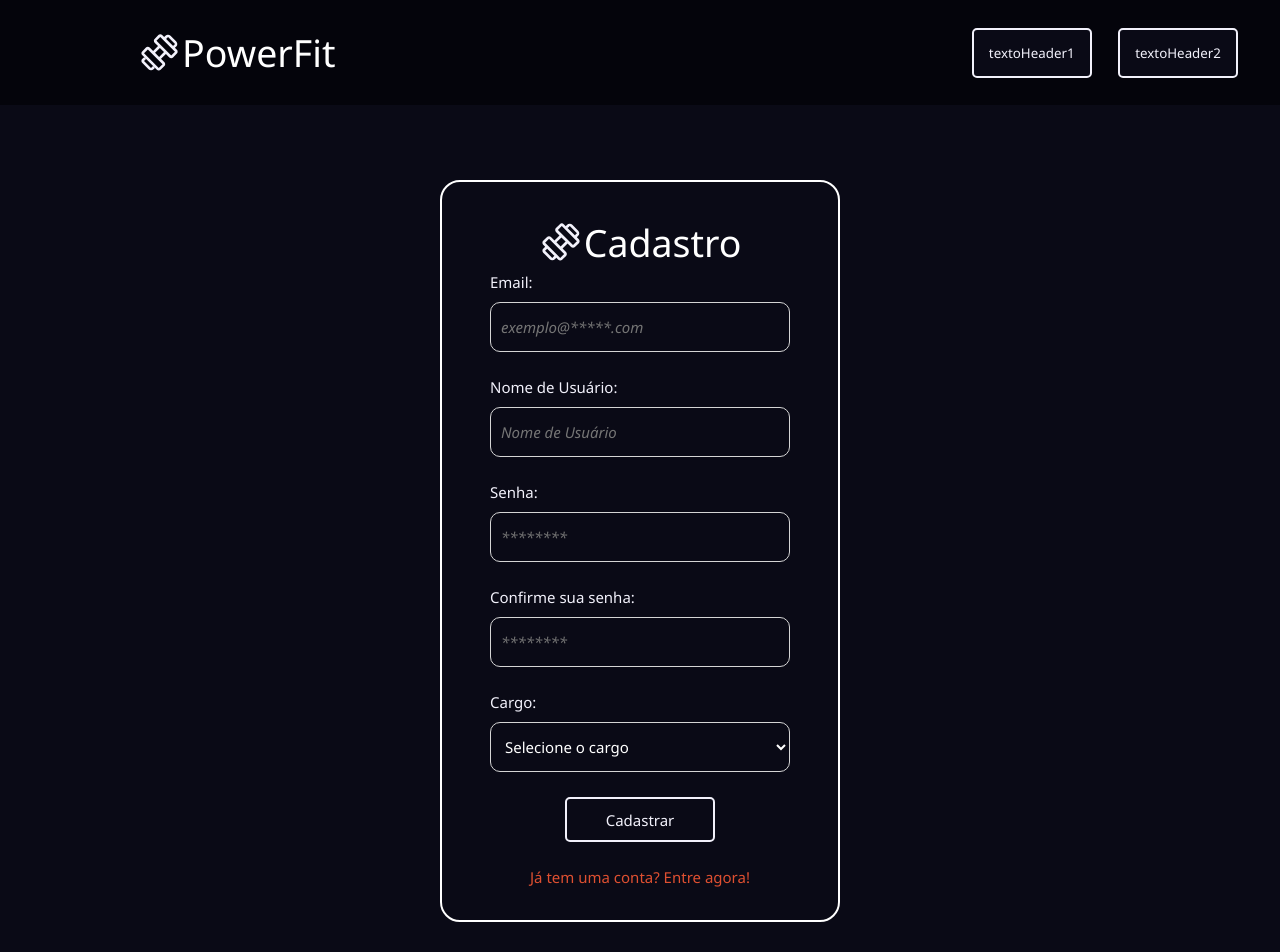
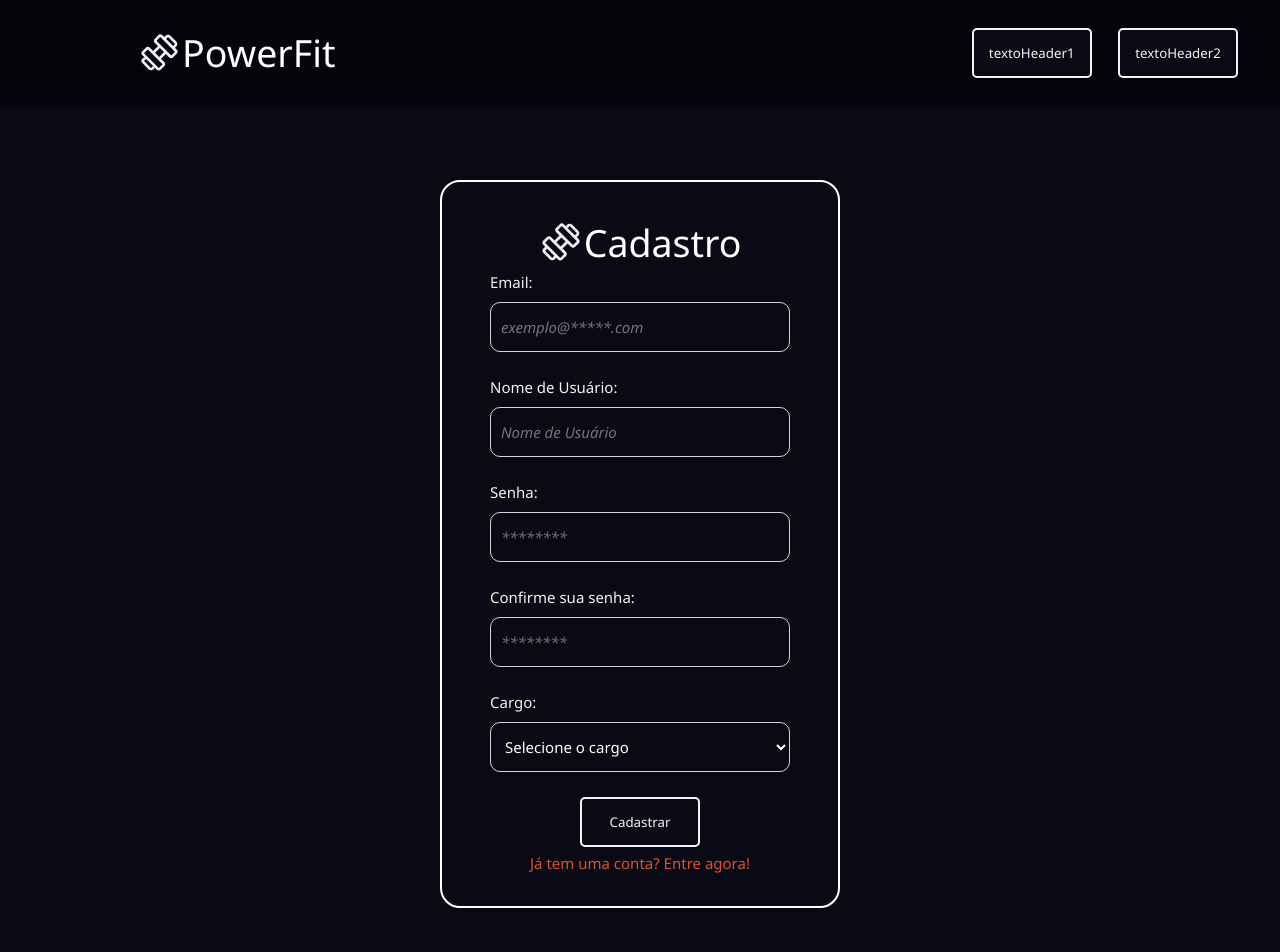
Before and after one commit to SamuelFVG/powerfit-trainee-cpe, a React (Vite) app in the folder powerfit/: page /cadastro in a window 1280 px wide. Shown: the top 952 px of the page. Built offline with nearby package versions, Linux system fonts and the light colour scheme.

Commit message:
Mudança nos botões das páginas de login, editar e cadastro

```diff
--- a/powerfit/src/pages/Cadastro/Cadastro.jsx
+++ b/powerfit/src/pages/Cadastro/Cadastro.jsx
@@ -1,14 +1,18 @@
 import { Link, useNavigate } from "react-router-dom";
 import React from "react";
-import { DropDownGenerico, LogoGenerica } from "../../components";
+import {
+  DropDownGenerico,
+  LogoGenerica,
+  BotaoGenerico,
+} from "../../components";
 import {
   SingUpContainer,
   InputForm,
   CadastroContainer,
-  SubmitButton,
+  DivSubmitButton,
   PalavraLink,
   Menu,
-  Texto
+  Texto,
 } from "./Styles";
 
 export default function CadastroPage() {
@@ -51,7 +55,7 @@ export default function CadastroPage() {
       <CadastroContainer>
         <LogoGenerica texto={"Cadastro"} backgroundColor={"#0A0A16"} />
         <form onSubmit={efetuarCadastro}>
-        <Texto>Email:</Texto>
+          <Texto>Email:</Texto>
           <InputForm
             placeholder="exemplo@*****.com"
             type="email"
@@ -91,7 +95,9 @@ export default function CadastroPage() {
           <Menu>
             <DropDownGenerico default="Selecione o cargo" options={cargo} />
           </Menu>
-          <SubmitButton type="submit">Cadastrar</SubmitButton>
+          <DivSubmitButton>
+            <BotaoGenerico texto="Cadastrar" />
+          </DivSubmitButton>
         </form>
         <Link to={"/login"}>
           <PalavraLink>Já tem uma conta? Entre agora!</PalavraLink>
--- a/powerfit/src/pages/Cadastro/Styles.js
+++ b/powerfit/src/pages/Cadastro/Styles.js
@@ -1,5 +1,5 @@
-import styled from "styled-components"
-
+import styled from "styled-components";
+import { BotaoGenerico } from "../../components";
 
 export const Texto = styled.div`
   font-size: 15px;
@@ -13,12 +13,11 @@ export const Texto = styled.div`
     margin-left: 20px;
     font-size: 11px;
   }
-
-`
+`;
 
 export const InputForm = styled.input`
-    background: #0A0A16;
-        border: 1px solid #D5D5D5;
+  background: #0a0a16;
+  border: 1px solid #d5d5d5;
   border-radius: 3px;
   height: 50px;
   width: 300px;
@@ -27,11 +26,11 @@ export const InputForm = styled.input`
   margin-top: 10px;
   color: white;
   padding: 0 10px;
-        font-family: 'Noto sans', sans-serif;
+  font-family: "Noto sans", sans-serif;
   font-size: 15px;
   display: flex;
   align-items: center;
-        &::placeholder{
+  &::placeholder {
     font-style: italic;
   }
   @media (max-width: 500px) {
@@ -42,7 +41,7 @@ export const InputForm = styled.input`
     width: 80%;
     margin-left: 10%;
   }
-`
+`;
 
 export const CadastroContainer = styled.div`
   padding-top: 30px;
@@ -53,15 +52,13 @@ padding-top: 30px;
   flex-direction: column;
   justify-content: space-between;
   align-items: center;
-  background-color: #0A0A16;
+  background-color: #0a0a16;
   border-radius: 20px;
 
   @media (max-width: 700px) {
     width: 65%;
   }
-`
-
-
+`;
 
 export const SingUpContainer = styled.section`
   height: 100%;
@@ -69,48 +66,55 @@ export const SingUpContainer = styled.section`
   flex-direction: column;
   justify-content: center;
   align-items: center;
-  background-color: #0A0A16;
-`
+  background-color: #0a0a16;
+`;
 
-
-
-export const SubmitButton = styled.button`
-    background: #0A0A16;
-        border: 2px solid #f2f1fb;
-        border-radius: 5px;
-        height: 45px;
-    color: #f2f1fb;
-        margin-left: 25%;
-        margin-bottom: 25px;
-        margin-top: 10px;
-    width: 50%;
-        padding: 0 10px;
-        font-family: 'Noto sans', sans-serif;
-        font-size: 15px;
-        display: flex;
-        align-items: center;
-        justify-content: center;
-        &::placeholder{
-            font-style: italic;
-        }
-        :hover {
-    border-color: #df5031;
-    color: #df5031;
-  }
+// export const SubmitButton = styled.button`
+//     background: #0A0A16;
+//         border: 2px solid #f2f1fb;
+//         border-radius: 5px;
+//         height: 45px;
+//     color: #f2f1fb;
+//         margin-left: 25%;
+//         margin-bottom: 25px;
+//         margin-top: 10px;
+//     width: 50%;
+//         padding: 0 10px;
+//         font-family: 'Noto sans', sans-serif;
+//         font-size: 15px;
+//         display: flex;
+//         align-items: center;
+//         justify-content: center;
+//         &::placeholder{
+//             font-style: italic;
+//         }
+//         :hover {
+//     border-color: #df5031;
+//     color: #df5031;
+//   }
 /* @media (max-width: 500px) {
     margin-left: 25%;
   } */
-`
+//`
+
+export const DivSubmitButton = styled.div`
+  width: 100%;
+  display: flex;
+  justify-content: center;
+  align-items: center;
+  margin-bottom: 2%;
+`;
+
 export const PalavraLink = styled.div`
   margin-bottom: 15%;
-    color: #DF5031;
+  color: #df5031;
 
   @media (max-width: 300px) {
     width: 100%;
     font-size: 11px;
   }
-`
+`;
 export const Menu = styled.div`
   margin-top: 10px;
   margin-bottom: 25px;
-`
+`;
--- a/powerfit/src/pages/Editar/Editar.jsx
+++ b/powerfit/src/pages/Editar/Editar.jsx
@@ -1,13 +1,16 @@
 import { useNavigate } from "react-router-dom";
 import React from "react";
-import { DropDownGenerico,LogoGenerica } from "../../components";
+import {
+  DropDownGenerico,
+  LogoGenerica,
+  BotaoGenerico,
+} from "../../components";
 import {
   LogoEditar,
   EditContainer,
   EditorContainer,
   DivLabel,
   Entrada,
-  BotãoSalvar,
   DivField,
 } from "./Styles";
 
@@ -47,15 +50,12 @@ export default function Editar() {
 
   return (
     <EditContainer>
-
       <form onSubmit={salvar}>
-
         <EditorContainer>
-
           <LogoGenerica texto={"Editar"} backgroundColor={"#0A0A16"} />
 
           <DivField>
-          <DivLabel>Nome</DivLabel>
+            <DivLabel>Nome:</DivLabel>
             <Entrada
               placeholder="Nome"
               type="text"
@@ -67,15 +67,16 @@ export default function Editar() {
           </DivField>
 
           <DivField>
-          <DivLabel>Cargo</DivLabel>
+            <DivLabel>Cargo:</DivLabel>
             <DropDownGenerico
               required
               default="Selecione o cargo"
-          options={cargo} />
+              options={cargo}
+            />
           </DivField>
 
           <DivField>
-          <DivLabel>Atividade</DivLabel>
+            <DivLabel>Atividade:</DivLabel>
             <DropDownGenerico
               required
               default="Selecione a atividade"
@@ -83,12 +84,9 @@ export default function Editar() {
             />
           </DivField>
 
-        <BotãoSalvar type="submit">Salvar</BotãoSalvar>
-
+          <BotaoGenerico texto="Salvar" />
         </EditorContainer>
-
       </form>
-
     </EditContainer>
   );
 }
--- a/powerfit/src/pages/Login/Login.jsx
+++ b/powerfit/src/pages/Login/Login.jsx
@@ -4,11 +4,11 @@ import {
   SingUpContainer,
   InputForm,
   CadastroContainer,
-  SubmitButton,
+  DivSubmitButton,
   PalavraLink,
-  Texto
+  Texto,
 } from "./Styles";
-import { LogoGenerica } from "../../components";
+import { LogoGenerica, BotaoGenerico } from "../../components";
 
 export default function CadastroPage() {
   const [form, setForm] = React.useState({ email: "", senha: "" });
@@ -32,11 +32,9 @@ export default function CadastroPage() {
   return (
     <SingUpContainer>
       <CadastroContainer>
-        {
-        <LogoGenerica texto={"Login"} backgroundColor={"#0A0A16"} />
-        }
+        {<LogoGenerica texto={"Login"} backgroundColor={"#0A0A16"} />}
         <form>
-        <Texto>Email:</Texto>
+          <Texto>Email:</Texto>
           <InputForm
             placeholder="exemplo@*****.com"
             type="email"
@@ -54,7 +52,10 @@ export default function CadastroPage() {
             onChange={(event) => atualizaForm(event)}
             required
           ></InputForm>
-          <SubmitButton type="submit">Login</SubmitButton>
+
+          <DivSubmitButton>
+            <BotaoGenerico texto="Login" />
+          </DivSubmitButton>
         </form>
         <Link to={"/cadastro"}>
           <PalavraLink>Não possui conta? Cadastre-se!</PalavraLink>
--- a/powerfit/src/pages/Login/Styles.js
+++ b/powerfit/src/pages/Login/Styles.js
@@ -1,4 +1,4 @@
-import styled from "styled-components"
+import styled from "styled-components";
 
 export const Texto = styled.div`
   font-size: 15px;
@@ -12,12 +12,11 @@ export const Texto = styled.div`
     margin-left: 20px;
     font-size: 11px;
   }
-
-`
+`;
 
 export const InputForm = styled.input`
-    background: #0A0A16;
-        border: 1px solid #D5D5D5;
+  background: #0a0a16;
+  border: 1px solid #d5d5d5;
   height: 50px;
   width: 300px;
   border-radius: 10px;
@@ -25,11 +24,11 @@ export const InputForm = styled.input`
   margin-top: 10px;
   color: white;
   padding: 0 10px;
-        font-family: 'Noto sans', sans-serif;
+  font-family: "Noto sans", sans-serif;
   font-size: 15px;
   display: flex;
   align-items: center;
-        &::placeholder{
+  &::placeholder {
     font-style: italic;
   }
   @media (max-width: 500px) {
@@ -40,7 +39,7 @@ export const InputForm = styled.input`
     width: 80%;
     margin-left: 10%;
   }
-`
+`;
 
 export const CadastroContainer = styled.div`
   width: 400px;
@@ -50,15 +49,13 @@ export const CadastroContainer = styled.div`
   flex-direction: column;
   justify-content: center;
   align-items: center;
-  background-color: #0A0A16;
+  background-color: #0a0a16;
   border-radius: 20px;
 
   @media (max-width: 700px) {
     width: 65%;
   }
-`
-
-
+`;
 
 export const SingUpContainer = styled.section`
   height: 100%;
@@ -66,13 +63,11 @@ export const SingUpContainer = styled.section`
   flex-direction: column;
   justify-content: center;
   align-items: center;
-  background-color: #0A0A16;
-`
-
-
+  background-color: #0a0a16;
+`;
 
 export const SubmitButton = styled.button`
-    background: #0A0A16;
+  background: #0a0a16;
   border: 2px solid #f2f1fb;
   border-radius: 5px;
   height: 45px;
@@ -82,12 +77,12 @@ export const SubmitButton = styled.button`
   margin-top: 10px;
   width: 50%;
   padding: 0 10px;
-        font-family: 'Noto sans', sans-serif;
+  font-family: "Noto sans", sans-serif;
   font-size: 15px;
   display: flex;
   align-items: center;
   justify-content: center;
-        &::placeholder{
+  &::placeholder {
     font-style: italic;
   }
   :hover {
@@ -97,13 +92,21 @@ export const SubmitButton = styled.button`
   /* @media (max-width: 1000px) {
     margin-left;
   } */
-`
+`;
 export const PalavraLink = styled.div`
-    color: #DF5031;
+  color: #df5031;
 
   @media (max-width: 300px) {
     width: 100%;
     font-size: 11px;
   }
+`;
 
-`
+export const DivSubmitButton = styled.div`
+  width: 100%;
+  display: flex;
+  justify-content: center;
+  align-items: center;
+  margin-bottom: 5%;
+  margin-top: 5%;
+`;
```
Also changed, not shown: powerfit/src/pages/Editar/Styles.js (+45 -45 lines). Lines whose indentation alone changed are shown as unchanged.
